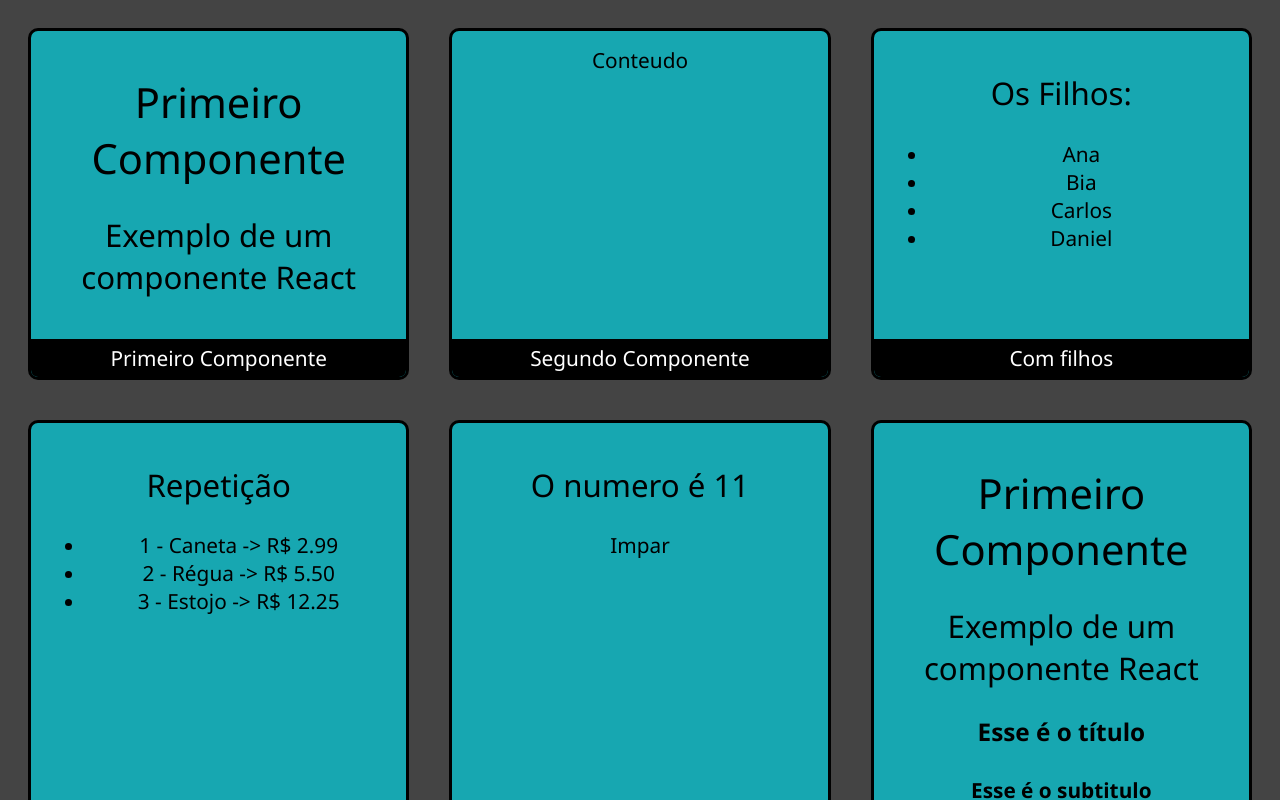
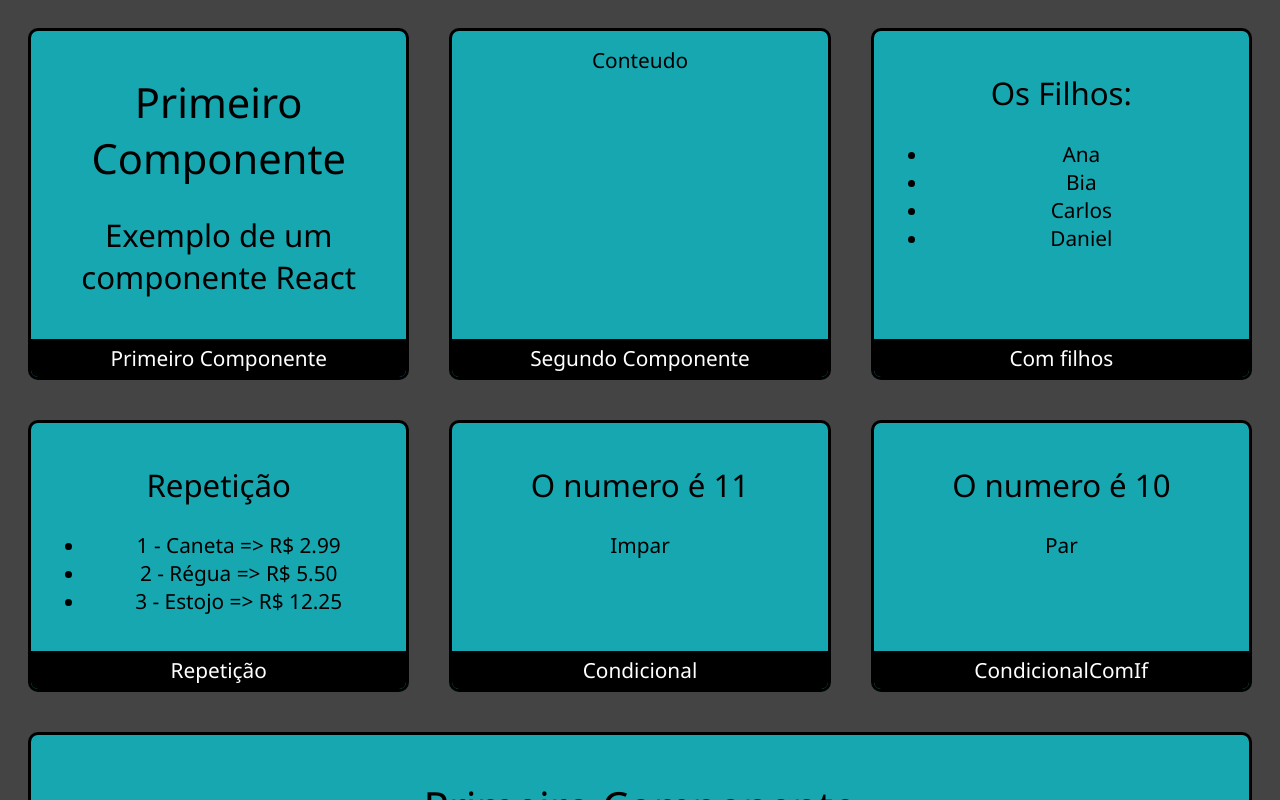
Before and after one commit to VianaMarcioDev/Atividade-Cards-JS-React, a React (Create React App) app: page / in a window 1280 px wide. Shown: the top 800 px of the page. Built offline with nearby package versions, Linux system fonts and the light colour scheme.

Commit message:
feat: utilizar componente condicional com If

```diff
--- a/src/App.jsx
+++ b/src/App.jsx
@@ -3,10 +3,11 @@ import "./App.css";
 
 import Primeiro from "./components/layout/Primeiro";
 import ComParametro from "./components/layout/ComParametro";
-import ComFilhos from "./components/layout/ComFilhos";
+import ComFilhos from "./components/ComFilhos";
 import Card from "./components/layout/Card";
 import Repetição from "./components/layout/Repetição";
 import Condicional from "./components/layout/Condicional";
+import CondicionalComIf from "./components/layout/CondicionalComIf";
 
 export default (props) => (
   <div className="App">
@@ -37,6 +38,10 @@ export default (props) => (
             <Condicional numero={11}></Condicional>
     </Card>
 
+    <Card titulo="CondicionalComIf">
+        <CondicionalComIf numero={10}></CondicionalComIf>
+    </Card>
+
     <Card titulo="Primeiro Exercicio">
       <Primeiro></Primeiro>
       <ComParametro
--- /dev/null
+++ b/src/components/layout/CondicionalComIf.jsx
@@ -0,0 +1,17 @@
+import React from "react";
+import If from './If'
+
+export default (props) => {
+  return (
+    <div>
+      <h2>O numero é {props.numero}</h2>
+      <If test={props.numero % 2 == 0}>
+        <span>Par</span>
+      </If>
+      <If test={props.numero % 2 == 1}>
+        <span>Impar</span>
+      </If>
+
+    </div>
+  );
+};
--- /dev/null
+++ b/src/components/layout/If.js
@@ -0,0 +1,7 @@
+export default function(props){
+    if(props.test){
+        return props.children
+    }else{
+        return false
+    }
+}
--- a/src/components/layout/Repetição.jsx
+++ b/src/components/layout/Repetição.jsx
@@ -6,7 +6,7 @@ export default props => {
     function getprodutosListitem(){
         return produtos.map(prod =>{
             return <li key={prod.id} >
-                {prod.id} - {prod.nome} -> R$ {prod.preco}
+                {prod.id} - {prod.nome} => R$ {prod.preco}
                     </li>
         })
     }
```
Also changed, not shown: src/components/ComFilhos.jsx (renamed from src/components/layout/ComFilhos.jsx).
